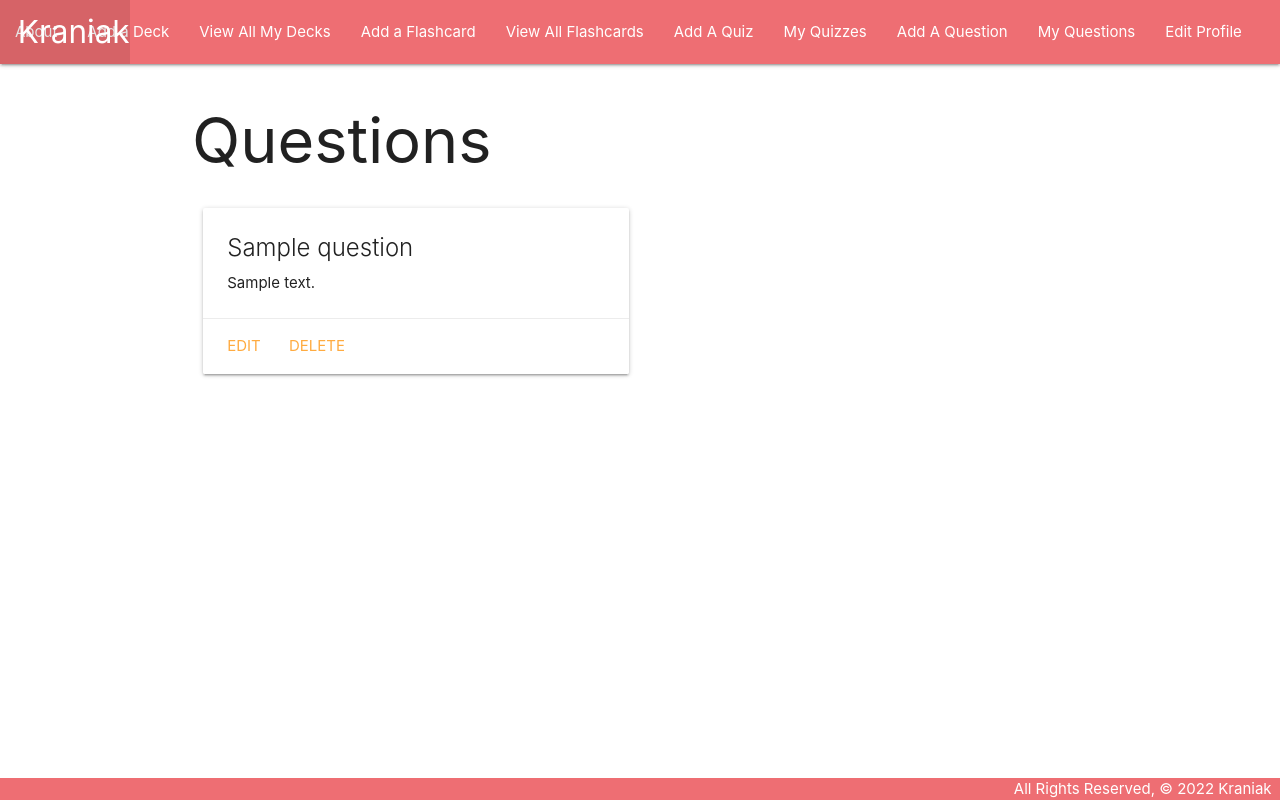
After one commit to kocornejo/KRANEK, a Django app: page /questions/1/ in a window 1280 px wide. The commit adds this page. Run offline with Django 4.2, Linux system fonts and the light colour scheme; a user stored in the database is signed in; tables that the repository leaves empty hold one stand-in row (values such as "Sample post").

Commit message:
Questions and quizzes CRUD now working

```diff
--- a/main_app/models.py
+++ b/main_app/models.py
@@ -41,14 +41,23 @@ class Quiz(models.Model):
     def _str_(self):
         return self.name
 
+    def get_absolute_url(self):
+        return reverse('detail', kwargs={'quiz_id': self.id})
+
 
 class Question(models.Model):
     question = models.CharField(max_length=250)
     answer = models.TextField(max_length=250)
-    quiz = models.ForeignKey(Quiz, on_delete=models.CASCADE)
 
-    def str(self):
-        return f"{self.get_question_display()} on {self.date}"
+    def __str__(self):
+        return self.name
+
+    def get_absolute_url(self):
+        return reverse('question_detail', kwargs={'pk': self.id})
+
+    # def str(self):
+    #     return f"{self.get_question_display()} on {self.date}"
+
 # class Photo(models.Model):
 #     url = models.CharField(max_length=200)
 #     flashcard = models.ForeignKey(Card, on_delete=models.CASCADE)
--- a/main_app/templates/base.html
+++ b/main_app/templates/base.html
@@ -27,7 +27,10 @@
           <li><a href="{% url 'index' %}">View All My Decks</a></li>
           <li><a href="{% url 'flashcards_create' %}">Add a Flashcard</a></li>
           <li><a href="{% url 'flashcards_index' %}">View All Flashcards</a></li>
-          <li><a href="/quiz/detail">My Quizzes</a></li>
+          <li><a href="/quiz/create">Add A Quiz</a></li>
+          <li><a href="{% url 'quiz_index' %}">My Quizzes</a></li>
+          <li><a href="{% url 'question_create' %}">Add A Question</a></li>
+          <li><a href="{% url 'question_index' %}">My Questions</a></li>
           <li><a href="{% url 'edit_profile' %}">Edit Profile</a></li>
           <li><a href=""></a></li>
           {% else %}
--- /dev/null
+++ b/main_app/templates/main_app/question_detail.html
@@ -0,0 +1,20 @@
+{% extends 'base.html' %}
+{% block content %}
+
+<h1>Questions</h1>
+
+<div class="row">
+  <div class="col s6 col-offset-3">
+    <div class="card">
+      <div class="card-content">
+        <span class="card-title">{{ question.question }}</span>
+        <p>{{ question.answer }}</p>
+      </div>
+      <div class="card-action">
+        <a href="{% url 'question_update' question.id %}">Edit</a>
+        <a href="{% url 'question_delete' question.id %}">Delete</a>
+      </div>
+    </div>
+  </div>
+</div>
+{% endblock %}
--- a/main_app/templates/quiz/index.html
+++ b/main_app/templates/quiz/index.html
@@ -2,7 +2,7 @@
 {% block content %}
 <h1>Quiz List</h1>
 {% for quiz in quiz %}
-  <a href="{% url 'detail' quiz.id %}">
+  <a href="{% url 'quiz_detail' quiz.id %}">
     <div class="card">
         <div class="card-content">
             <span class="card-title">{{ quiz.title }}</span>
--- a/main_app/urls.py
+++ b/main_app/urls.py
@@ -26,18 +26,18 @@ urlpatterns = [
     path('flashcards/<int:pk>/update/', views.FlashcardUpdate.as_view(), name='flashcards_update'),
     path('flashcards/<int:pk>/delete/', views.FlashcardDelete.as_view(), name='flashcards_delete'),
 
-    path('quiz/detail/', views.QuizCreate.as_view(), name='quiz_detail'),
-    path('quiz/detail/', views.QuizCreate.as_view(), name='quiz_detail'),
-    path('quiz/<int:quiz_id>/', views.quiz_detail, name='detail'),
+    path('quiz/create/', views.QuizCreate.as_view(), name='quiz_create'),
+    path('quizzes/', views.quiz_index, name='quiz_index'),
+    path('quiz/<int:quiz_id>/', views.quiz_detail, name='quiz_detail'),
     path('quiz/<int:pk>/update/', views.QuizUpdate.as_view(), name='quiz_update'),
     path('quiz/<int:pk>/delete/', views.QuizDelete.as_view(), name='quiz_delete'),
-    path('quiz/<int:quiz_id>/add_question/', views.add_question, name='add_question'),
+
     path('quiz/<int:quiz_id>/assoc_question/<int:question_id>/', views.assoc_question, name='assoc_question'),
     path('quiz/<int:quiz_id>/unassoc_question/<int:question_id>/', views.unassoc_question, name='unassoc_question'),
-    path('questions/', views.QuestionList.as_view(), name='questions_index'),
-    path('questions/<int:pk>/', views.QuestionDetail.as_view(), name='questions_detail'),
-    path('questions/create/', views.QuestionCreate.as_view(), name='questions_create'),
-    path('questions/<int:pk>/update/', views.QuestionUpdate.as_view(), name='questions_update'),
-    path('questions/<int:pk>/delete/', views.QuestionDelete.as_view(), name='questions_delete'),
 
+    path('questions/create/', views.QuestionCreate.as_view(), name='question_create'),
+    path('questions/', views.QuestionList.as_view(), name='question_index'),
+    path('questions/<int:pk>/', views.QuestionDetail.as_view(), name='question_detail'),
+    path('questions/<int:pk>/update/', views.QuestionUpdate.as_view(), name='question_update'),
+    path('questions/<int:pk>/delete/', views.QuestionDelete.as_view(), name='question_delete'),
 ]
--- a/main_app/views.py
+++ b/main_app/views.py
@@ -10,7 +10,7 @@ from django.views.generic import ListView, DetailView
 from django.contrib.auth.forms import UserCreationForm
 from django.contrib.auth import login
 from .models import Deck, Flashcard, Quiz, Question
-from .forms import QuestionForm
+from .forms import QuestionForm, QuizForm
 
 
 import uuid
@@ -25,6 +25,8 @@ S3_BASE_URL = 'https://s3.us-east-2.amazonaws.com/'
 BUCKET = 'kranek'
 
 #============================================= Adding the Signup form ===================================================#
+
+
 
 
 def signup(request):
@@ -90,6 +92,7 @@ def about(request):
 
 #============================================ My flashcard view ====================================================#
 
+
 @login_required
 # Add new view
 def decks_index(request):
@@ -149,7 +152,7 @@ class FlashcardDelete(DeleteView):
 
 #========================================== My quizzes view ======================================================#
 
-class QuizCreate(LoginRequiredMixin, CreateView):
+class QuizCreate(CreateView):
     model = Quiz
     fields = ['title']
 
@@ -157,37 +160,25 @@ class QuizCreate(LoginRequiredMixin, CreateView):
         form.instance.user = self.request.user
         return super().form_valid(form)
 
+@login_required
+def quiz_detail(request, quiz_id):
+    quiz = Quiz.objects.get(id=quiz_id)
+    return render(request, 'quiz/detail.html', {'quiz': quiz})
 
 class QuizUpdate(LoginRequiredMixin, UpdateView):
     model = Quiz
-    fields = '__all__'
+    fields = ['title']
 
 
 class QuizDelete(LoginRequiredMixin, DeleteView):
     model = Quiz
-    success_url = '/quiz/'
+    success_url = '/quizzes/'
 
 
 @login_required
 def quiz_index(request):
-    quiz = quiz.objects.all()
+    quiz = Quiz.objects.all()
     return render(request, 'quiz/index.html', {'quiz': quiz})
-
-
-@login_required
-def quiz_detail(request, quiz_id):
-    quiz = Quiz.objects.get(id=quiz_id)
-    return render(request, 'quiz/detail.html', {'quiz: quiz'})
-
-
-@login_required
-def add_question(request, quiz_id):
-    form = QuestionForm(request.POST)
-    if form.is_valid():
-        new_question = form.save(commit=False)
-        new_question.quiz_id = quiz_id
-        new_question.save()
-    return redirect('detail', quiz_id=quiz_id)
 
 
 @login_required
@@ -222,10 +213,7 @@ class QuestionUpdate(LoginRequiredMixin, UpdateView):
 
 class QuestionDelete(LoginRequiredMixin, DeleteView):
     model = Question
-    success_url = '/Question/'
-
-
-
+    success_url = '/questions/'
 
 
 #============================================= Inserting a photo ===================================================#
```
Also changed, not shown: main_app/templates/main_app/question_confirm_delete.html (added, +13 -0 lines), main_app/templates/main_app/question_form.html (added, +16 -0 lines), main_app/templates/main_app/question_list.html (added, +17 -0 lines), main_app/templates/quiz/detail.html (+25 -10 lines), main_app/templates/quiz/question/detail.html (added, +20 -0 lines), main_app/templates/quiz/question/index.html (added, +14 -0 lines), main_app/migrations/0006_remove_question_quiz.py (added).
